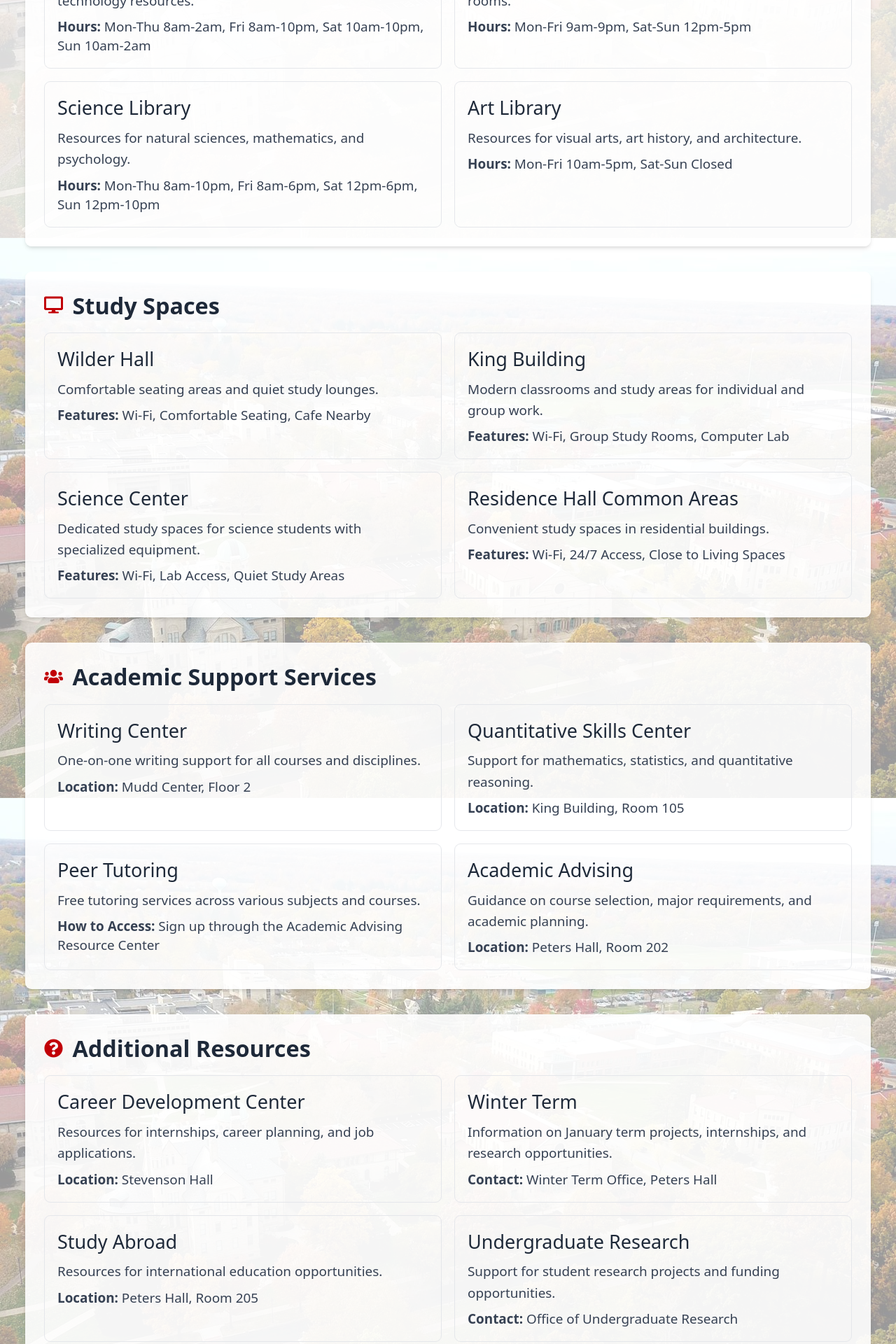
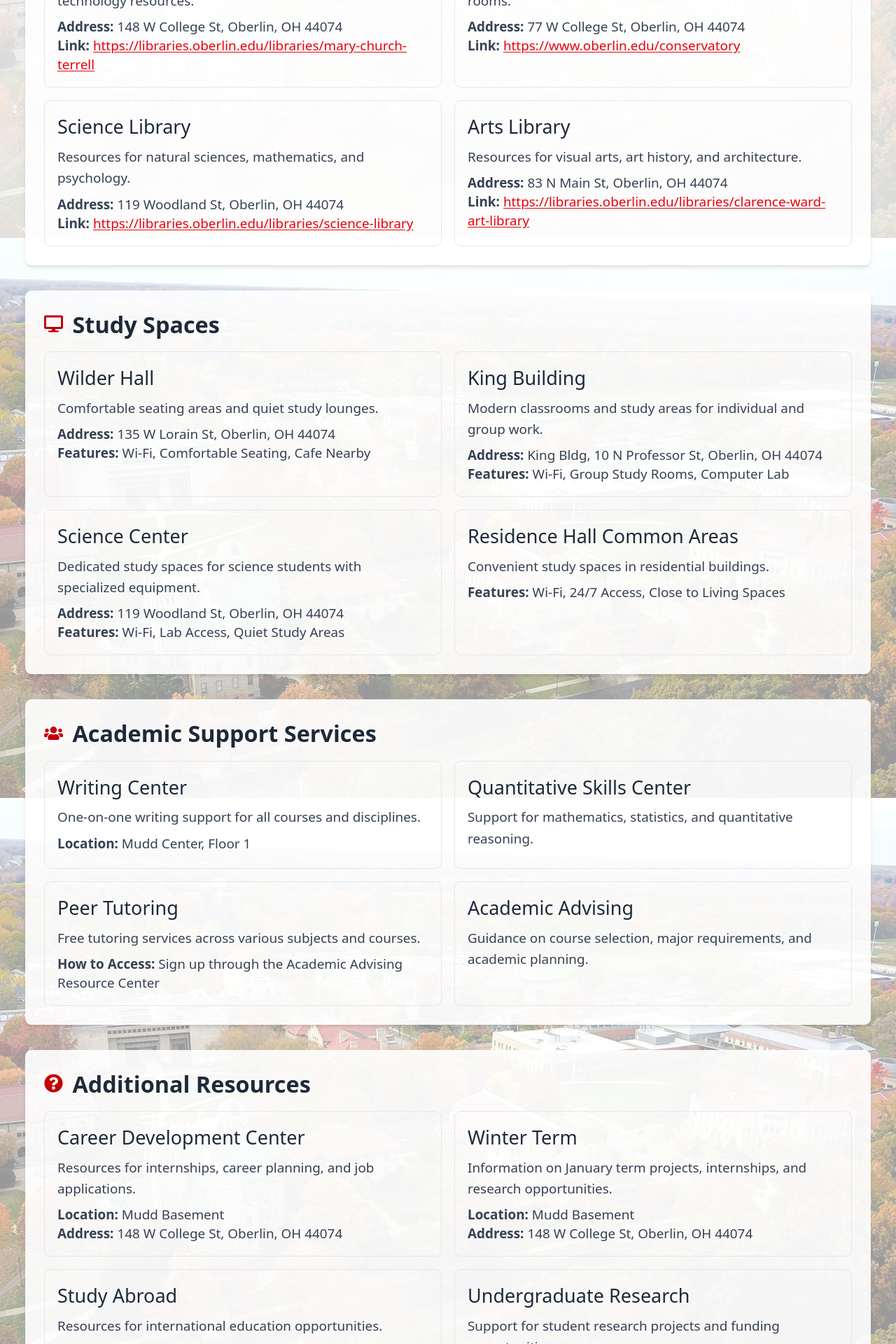
Before and after one commit to 2024frank/obie-quest, a Next.js app: page /academic in a window 1280 px wide. Shown: the part 460-2380 px from the top of the page at 70% size. Built offline with nearby package versions, Linux system fonts and the light colour scheme.

Commit message:
Update academic resources, dining information, and add student organizations section to home page

```diff
--- a/src/app/academic/page.tsx
+++ b/src/app/academic/page.tsx
@@ -21,28 +21,40 @@
             <h3 className="font-medium text-lg mb-2 text-gray-800">Mudd Center</h3>
             <p className="text-gray-700 mb-2">Main library with extensive collections, study spaces, and technology resources.</p>
             <p className="text-sm text-gray-700">
-              <strong>Hours:</strong> Mon-Thu 8am-2am, Fri 8am-10pm, Sat 10am-10pm, Sun 10am-2am
+              <strong>Address:</strong> 148 W College St, Oberlin, OH 44074
+            </p>
+            <p className="text-sm text-gray-700">
+              <strong>Link:</strong> <a href="https://libraries.oberlin.edu/libraries/mary-church-terrell" className="text-red-600 hover:underline" target="_blank" rel="noopener noreferrer">https://libraries.oberlin.edu/libraries/mary-church-terrell</a>
             </p>
           </div>
           <div className="border border-gray-200 rounded-lg p-4">
             <h3 className="font-medium text-lg mb-2 text-gray-800">Conservatory Library</h3>
             <p className="text-gray-700 mb-2">Houses music collections, scores, recordings, and practice rooms.</p>
             <p className="text-sm text-gray-700">
-              <strong>Hours:</strong> Mon-Fri 9am-9pm, Sat-Sun 12pm-5pm
+              <strong>Address:</strong> 77 W College St, Oberlin, OH 44074
+            </p>
+            <p className="text-sm text-gray-700">
+              <strong>Link:</strong> <a href="https://www.oberlin.edu/conservatory" className="text-red-600 hover:underline" target="_blank" rel="noopener noreferrer">https://www.oberlin.edu/conservatory</a>
             </p>
           </div>
           <div className="border border-gray-200 rounded-lg p-4">
             <h3 className="font-medium text-lg mb-2 text-gray-800">Science Library</h3>
             <p className="text-gray-700 mb-2">Resources for natural sciences, mathematics, and psychology.</p>
             <p className="text-sm text-gray-700">
-              <strong>Hours:</strong> Mon-Thu 8am-10pm, Fri 8am-6pm, Sat 12pm-6pm, Sun 12pm-10pm
+              <strong>Address:</strong> 119 Woodland St, Oberlin, OH 44074
+            </p>
+            <p className="text-sm text-gray-700">
+              <strong>Link:</strong> <a href="https://libraries.oberlin.edu/libraries/science-library" className="text-red-600 hover:underline" target="_blank" rel="noopener noreferrer">https://libraries.oberlin.edu/libraries/science-library</a>
             </p>
           </div>
           <div className="border border-gray-200 rounded-lg p-4">
-            <h3 className="font-medium text-lg mb-2 text-gray-800">Art Library</h3>
+            <h3 className="font-medium text-lg mb-2 text-gray-800">Arts Library</h3>
             <p className="text-gray-700 mb-2">Resources for visual arts, art history, and architecture.</p>
             <p className="text-sm text-gray-700">
-              <strong>Hours:</strong> Mon-Fri 10am-5pm, Sat-Sun Closed
+              <strong>Address:</strong> 83 N Main St, Oberlin, OH 44074
+            </p>
+            <p className="text-sm text-gray-700">
+              <strong>Link:</strong> <a href="https://libraries.oberlin.edu/libraries/clarence-ward-art-library" className="text-red-600 hover:underline" target="_blank" rel="noopener noreferrer">https://libraries.oberlin.edu/libraries/clarence-ward-art-library</a>
             </p>
           </div>
         </div>
@@ -58,16 +70,19 @@
           <div className="border border-gray-200 rounded-lg p-4">
             <h3 className="font-medium text-lg mb-2 text-gray-800">Wilder Hall</h3>
             <p className="text-gray-700 mb-2">Comfortable seating areas and quiet study lounges.</p>
+            <p className="text-sm text-gray-700"><strong>Address:</strong> 135 W Lorain St, Oberlin, OH 44074</p>
             <p className="text-sm text-gray-700"><strong>Features:</strong> Wi-Fi, Comfortable Seating, Cafe Nearby</p>
           </div>
           <div className="border border-gray-200 rounded-lg p-4">
             <h3 className="font-medium text-lg mb-2 text-gray-800">King Building</h3>
             <p className="text-gray-700 mb-2">Modern classrooms and study areas for individual and group work.</p>
+            <p className="text-sm text-gray-700"><strong>Address:</strong> King Bldg, 10 N Professor St, Oberlin, OH 44074</p>
             <p className="text-sm text-gray-700"><strong>Features:</strong> Wi-Fi, Group Study Rooms, Computer Lab</p>
           </div>
           <div className="border border-gray-200 rounded-lg p-4">
             <h3 className="font-medium text-lg mb-2 text-gray-800">Science Center</h3>
             <p className="text-gray-700 mb-2">Dedicated study spaces for science students with specialized equipment.</p>
+            <p className="text-sm text-gray-700"><strong>Address:</strong> 119 Woodland St, Oberlin, OH 44074</p>
             <p className="text-sm text-gray-700"><strong>Features:</strong> Wi-Fi, Lab Access, Quiet Study Areas</p>
           </div>
           <div className="border border-gray-200 rounded-lg p-4">
@@ -88,12 +103,11 @@
           <div className="border border-gray-200 rounded-lg p-4">
             <h3 className="font-medium text-lg mb-2 text-gray-800">Writing Center</h3>
             <p className="text-gray-700 mb-2">One-on-one writing support for all courses and disciplines.</p>
-            <p className="text-sm text-gray-700"><strong>Location:</strong> Mudd Center, Floor 2</p>
+            <p className="text-sm text-gray-700"><strong>Location:</strong> Mudd Center, Floor 1</p>
           </div>
           <div className="border border-gray-200 rounded-lg p-4">
             <h3 className="font-medium text-lg mb-2 text-gray-800">Quantitative Skills Center</h3>
             <p className="text-gray-700 mb-2">Support for mathematics, statistics, and quantitative reasoning.</p>
-            <p className="text-sm text-gray-700"><strong>Location:</strong> King Building, Room 105</p>
           </div>
           <div className="border border-gray-200 rounded-lg p-4">
             <h3 className="font-medium text-lg mb-2 text-gray-800">Peer Tutoring</h3>
@@ -103,7 +117,6 @@
           <div className="border border-gray-200 rounded-lg p-4">
             <h3 className="font-medium text-lg mb-2 text-gray-800">Academic Advising</h3>
             <p className="text-gray-700 mb-2">Guidance on course selection, major requirements, and academic planning.</p>
-            <p className="text-sm text-gray-700"><strong>Location:</strong> Peters Hall, Room 202</p>
           </div>
         </div>
       </section>
@@ -118,17 +131,20 @@
           <div className="border border-gray-200 rounded-lg p-4">
             <h3 className="font-medium text-lg mb-2 text-gray-800">Career Development Center</h3>
             <p className="text-gray-700 mb-2">Resources for internships, career planning, and job applications.</p>
-            <p className="text-sm text-gray-700"><strong>Location:</strong> Stevenson Hall</p>
+            <p className="text-sm text-gray-700"><strong>Location:</strong> Mudd Basement</p>
+            <p className="text-sm text-gray-700"><strong>Address:</strong> 148 W College St, Oberlin, OH 44074</p>
           </div>
           <div className="border border-gray-200 rounded-lg p-4">
             <h3 className="font-medium text-lg mb-2 text-gray-800">Winter Term</h3>
             <p className="text-gray-700 mb-2">Information on January term projects, internships, and research opportunities.</p>
-            <p className="text-sm text-gray-700"><strong>Contact:</strong> Winter Term Office, Peters Hall</p>
+            <p className="text-sm text-gray-700"><strong>Location:</strong> Mudd Basement</p>
+            <p className="text-sm text-gray-700"><strong>Address:</strong> 148 W College St, Oberlin, OH 44074</p>
           </div>
           <div className="border border-gray-200 rounded-lg p-4">
             <h3 className="font-medium text-lg mb-2 text-gray-800">Study Abroad</h3>
             <p className="text-gray-700 mb-2">Resources for international education opportunities.</p>
-            <p className="text-sm text-gray-700"><strong>Location:</strong> Peters Hall, Room 205</p>
+            <p className="text-sm text-gray-700"><strong>Location:</strong> Mudd Basement</p>
+            <p className="text-sm text-gray-700"><strong>Address:</strong> 148 W College St, Oberlin, OH 44074</p>
           </div>
           <div className="border border-gray-200 rounded-lg p-4">
             <h3 className="font-medium text-lg mb-2 text-gray-800">Undergraduate Research</h3>
@@ -146,20 +162,25 @@
         </div>
         <div className="grid md:grid-cols-2 gap-4">
           <div className="border border-gray-200 rounded-lg p-4">
-            <h3 className="font-medium text-lg mb-2 text-gray-800">PRESTO</h3>
+            <h3 className="font-medium text-lg mb-2 text-gray-800">Oberview</h3>
             <p className="text-gray-700 mb-2">Oberlin&apos;s student information system for course registration, grades, and academic records.</p>
+            <p className="text-sm text-gray-700">
+              <strong>Link:</strong> <a href="https://oberview.oberlin.edu/" className="text-red-600 hover:underline" target="_blank" rel="noopener noreferrer">https://oberview.oberlin.edu/</a>
+            </p>
           </div>
           <div className="border border-gray-200 rounded-lg p-4">
             <h3 className="font-medium text-lg mb-2 text-gray-800">Blackboard</h3>
             <p className="text-gray-700 mb-2">Course management system for assignments, readings, and communications.</p>
+            <p className="text-sm text-gray-700">
+              <strong>Link:</strong> <a href="https://blackboard.oberlin.edu/" className="text-red-600 hover:underline" target="_blank" rel="noopener noreferrer">https://blackboard.oberlin.edu/</a>
+            </p>
           </div>
           <div className="border border-gray-200 rounded-lg p-4">
             <h3 className="font-medium text-lg mb-2 text-gray-800">Library Databases</h3>
             <p className="text-gray-700 mb-2">Online access to journals, books, and research materials.</p>
-          </div>
-          <div className="border border-gray-200 rounded-lg p-4">
-            <h3 className="font-medium text-lg mb-2 text-gray-800">Oberlin Mobile App</h3>
-            <p className="text-gray-700 mb-2">Access to campus resources, events, and information on the go.</p>
+            <p className="text-sm text-gray-700">
+              <strong>Link:</strong> <a href="https://libraries.oberlin.edu/" className="text-red-600 hover:underline" target="_blank" rel="noopener noreferrer">https://libraries.oberlin.edu/</a>
+            </p>
           </div>
         </div>
       </section>
--- a/src/app/dining/page.tsx
+++ b/src/app/dining/page.tsx
@@ -16,6 +16,9 @@
           <FaUtensils className="text-red-700 mr-4 h-7 w-7" aria-hidden="true" />
           <h2 id="dining-halls-heading" className="text-2xl font-semibold text-gray-800">Campus Dining Halls</h2>
         </div>
+        <div className="text-center mb-4">
+          <p className="text-gray-900 font-medium"><strong className="text-red-700">Menu for all campus dining options:</strong> <a href="https://dish.avifoodsystems.com/oberlincollege" className="text-red-600 hover:underline" target="_blank" rel="noopener noreferrer">https://dish.avifoodsystems.com/oberlincollege</a></p>
+        </div>
         <div className="grid md:grid-cols-2 gap-8">
           <div className="border border-gray-300 rounded-lg p-5 hover:border-red-300 transition-colors shadow-sm">
             <h3 className="font-medium text-xl mb-3 text-gray-800">Stevenson Dining Hall</h3>
@@ -29,18 +32,7 @@
           </div>
 
           <div className="border border-gray-300 rounded-lg p-5 hover:border-red-300 transition-colors shadow-sm">
-            <h3 className="font-medium text-xl mb-3 text-gray-800">Dascomb Dining Hall</h3>
-            <p className="text-gray-700 mb-3">Comfortable dining hall with a home-style atmosphere and varied menu options.</p>
-            <div className="bg-gray-50 p-3 rounded mb-2">
-              <p className="text-gray-900 font-medium"><strong className="text-red-700">Hours:</strong> Breakfast: 8:00am - 10:00am, Lunch: 11:30am - 1:30pm, Dinner: 5:30pm - 7:30pm, Weekend: Limited Hours</p>
-            </div>
-            <div className="bg-gray-50 p-3 rounded">
-              <p className="text-gray-900 font-medium"><strong className="text-red-700">Features:</strong> Comfort Food, Salad Bar, Dessert Station</p>
-            </div>
-          </div>
-
-          <div className="border border-gray-300 rounded-lg p-5 hover:border-red-300 transition-colors shadow-sm">
-            <h3 className="font-medium text-xl mb-3 text-gray-800">Talcott Dining Hall</h3>
+            <h3 className="font-medium text-xl mb-3 text-gray-800">Heritage Dining Hall</h3>
             <p className="text-gray-700 mb-3">Smaller dining hall with a cozy atmosphere and specialized menu items.</p>
             <div className="bg-gray-50 p-3 rounded mb-2">
               <p className="text-gray-900 font-medium"><strong className="text-red-700">Hours:</strong> Breakfast: 8:00am - 10:00am, Lunch: 11:30am - 1:30pm, Dinner: 5:30pm - 7:30pm, Weekend: Closed</p>
@@ -69,6 +61,9 @@
           <FaCoffee className="text-red-700 mr-4 h-7 w-7" aria-hidden="true" />
           <h2 id="cafes-heading" className="text-2xl font-semibold text-gray-800">Campus Cafes & Grab-and-Go</h2>
         </div>
+        <div className="text-center mb-4">
+          <p className="text-gray-900 font-medium"><strong className="text-red-700">Menu for all campus dining options:</strong> <a href="https://dish.avifoodsystems.com/oberlincollege" className="text-red-600 hover:underline" target="_blank" rel="noopener noreferrer">https://dish.avifoodsystems.com/oberlincollege</a></p>
+        </div>
         <div className="grid md:grid-cols-2 gap-8">
           <div className="border border-gray-300 rounded-lg p-5 hover:border-red-300 transition-colors shadow-sm">
             <h3 className="font-medium text-xl mb-3 text-gray-800">Azariah&apos;s Café</h3>
@@ -93,18 +88,7 @@
           </div>
 
           <div className="border border-gray-300 rounded-lg p-5 hover:border-red-300 transition-colors shadow-sm">
-            <h3 className="font-medium text-xl mb-3 text-gray-800">Science Center Café</h3>
-            <p className="text-gray-700 mb-3">Quick service café in the Science Center.</p>
-            <div className="bg-gray-50 p-3 rounded mb-2">
-              <p className="text-gray-900 font-medium"><strong className="text-red-700">Hours:</strong> Mon-Fri 8:00am - 4:00pm, Sat-Sun Closed</p>
-            </div>
-            <div className="bg-gray-50 p-3 rounded">
-              <p className="text-gray-900 font-medium"><strong className="text-red-700">Features:</strong> Coffee, Tea, Pastries, Sandwiches</p>
-            </div>
-          </div>
-
-          <div className="border border-gray-300 rounded-lg p-5 hover:border-red-300 transition-colors shadow-sm">
-            <h3 className="font-medium text-xl mb-3 text-gray-800">Conservatory Café</h3>
+            <h3 className="font-medium text-xl mb-3 text-gray-800">Skybar Cafe</h3>
             <p className="text-gray-700 mb-3">Café serving the Conservatory of Music community.</p>
             <div className="bg-gray-50 p-3 rounded mb-2">
               <p className="text-gray-900 font-medium"><strong className="text-red-700">Hours:</strong> Mon-Fri 8:30am - 5:00pm, Sat-Sun Closed</p>
@@ -127,21 +111,33 @@
             <h3 className="font-medium text-xl mb-3 text-gray-800">The Feve</h3>
             <p className="text-gray-700 mb-3">Popular gastropub with creative burgers, craft beers, and brunch.</p>
             <div className="bg-gray-50 p-3 rounded mb-2">
+              <p className="text-gray-900 font-medium"><strong className="text-red-700">Address:</strong> 30 S Main St, Oberlin, OH 44074</p>
+            </div>
+            <div className="bg-gray-50 p-3 rounded mb-2">
               <p className="text-gray-900 font-medium"><strong className="text-red-700">Cuisine:</strong> American, Gastropub</p>
             </div>
+            <div className="bg-gray-50 p-3 rounded mb-2">
+              <p className="text-gray-900 font-medium"><strong className="text-red-700">Features:</strong> Student Favorite, Weekend Brunch, Bar</p>
+            </div>
             <div className="bg-gray-50 p-3 rounded">
-              <p className="text-gray-900 font-medium"><strong className="text-red-700">Features:</strong> Student Favorite, Weekend Brunch, Bar</p>
+              <p className="text-gray-900 font-medium"><strong className="text-red-700">Link:</strong> <a href="https://www.thefeve.com/" className="text-red-600 hover:underline" target="_blank" rel="noopener noreferrer">https://www.thefeve.com/</a></p>
             </div>
           </div>
 
           <div className="border border-gray-300 rounded-lg p-5 hover:border-red-300 transition-colors shadow-sm">
-            <h3 className="font-medium text-xl mb-3 text-gray-800">Black River Café</h3>
-            <p className="text-gray-700 mb-3">Casual café serving breakfast and lunch with vegan and vegetarian options.</p>
+            <h3 className="font-medium text-xl mb-3 text-gray-800">Black River Wine Shop and Bar</h3>
+            <p className="text-gray-700 mb-3">Wine shop and bar with a selection of wines, beers, and light fare.</p>
             <div className="bg-gray-50 p-3 rounded mb-2">
-              <p className="text-gray-900 font-medium"><strong className="text-red-700">Cuisine:</strong> American, Café</p>
+              <p className="text-gray-900 font-medium"><strong className="text-red-700">Address:</strong> 15 S Main St, Oberlin, OH 44074</p>
+            </div>
+            <div className="bg-gray-50 p-3 rounded mb-2">
+              <p className="text-gray-900 font-medium"><strong className="text-red-700">Cuisine:</strong> Wine Bar, Small Plates</p>
+            </div>
+            <div className="bg-gray-50 p-3 rounded mb-2">
+              <p className="text-gray-900 font-medium"><strong className="text-red-700">Features:</strong> Wine Selection, Cozy Atmosphere, Evening Spot</p>
             </div>
             <div className="bg-gray-50 p-3 rounded">
-              <p className="text-gray-900 font-medium"><strong className="text-red-700">Features:</strong> Vegetarian-Friendly, Good Coffee, Morning Favorite</p>
+              <p className="text-gray-900 font-medium"><strong className="text-red-700">Link:</strong> <a href="https://www.blackriveroberlin.com/" className="text-red-600 hover:underline" target="_blank" rel="noopener noreferrer">https://www.blackriveroberlin.com/</a></p>
             </div>
           </div>
 
@@ -149,21 +145,16 @@
             <h3 className="font-medium text-xl mb-3 text-gray-800">Aladdin&apos;s Eatery</h3>
             <p className="text-gray-700 mb-3">Lebanese-American restaurant with healthy, flavorful options.</p>
             <div className="bg-gray-50 p-3 rounded mb-2">
+              <p className="text-gray-900 font-medium"><strong className="text-red-700">Address:</strong> 5 W College St, Oberlin, OH 44074</p>
+            </div>
+            <div className="bg-gray-50 p-3 rounded mb-2">
               <p className="text-gray-900 font-medium"><strong className="text-red-700">Cuisine:</strong> Lebanese, Mediterranean</p>
             </div>
-            <div className="bg-gray-50 p-3 rounded">
+            <div className="bg-gray-50 p-3 rounded mb-2">
               <p className="text-gray-900 font-medium"><strong className="text-red-700">Features:</strong> Vegetarian/Vegan Options, Fresh Ingredients</p>
             </div>
-          </div>
-
-          <div className="border border-gray-300 rounded-lg p-5 hover:border-red-300 transition-colors shadow-sm">
-            <h3 className="font-medium text-xl mb-3 text-gray-800">Agave Burrito Bar & Tequilería</h3>
-            <p className="text-gray-700 mb-3">Mexican restaurant with burritos, tacos, and margaritas.</p>
-            <div className="bg-gray-50 p-3 rounded mb-2">
-              <p className="text-gray-900 font-medium"><strong className="text-red-700">Cuisine:</strong> Mexican</p>
-            </div>
             <div className="bg-gray-50 p-3 rounded">
-              <p className="text-gray-900 font-medium"><strong className="text-red-700">Features:</strong> Build-Your-Own Burritos, Bar, Casual</p>
+              <p className="text-gray-900 font-medium"><strong className="text-red-700">Link:</strong> <a href="https://aladdins.com/" className="text-red-600 hover:underline" target="_blank" rel="noopener noreferrer">https://aladdins.com/</a></p>
             </div>
           </div>
 
@@ -171,53 +162,18 @@
             <h3 className="font-medium text-xl mb-3 text-gray-800">Kim&apos;s</h3>
             <p className="text-gray-700 mb-3">Korean restaurant with authentic dishes and comfort food.</p>
             <div className="bg-gray-50 p-3 rounded mb-2">
+              <p className="text-gray-900 font-medium"><strong className="text-red-700">Address:</strong> 23 Eric Nord Way Suite #1, Oberlin, OH 44074</p>
+            </div>
+            <div className="bg-gray-50 p-3 rounded mb-2">
               <p className="text-gray-900 font-medium"><strong className="text-red-700">Cuisine:</strong> Korean</p>
             </div>
-            <div className="bg-gray-50 p-3 rounded">
+            <div className="bg-gray-50 p-3 rounded mb-2">
               <p className="text-gray-900 font-medium"><strong className="text-red-700">Features:</strong> Bibimbap, Bulgogi, Cozy Atmosphere</p>
             </div>
-          </div>
-
-          <div className="border border-gray-300 rounded-lg p-5 hover:border-red-300 transition-colors shadow-sm">
-            <h3 className="font-medium text-xl mb-3 text-gray-800">Blue Rooster Bakehouse</h3>
-            <p className="text-gray-700 mb-3">Artisan bakery with fresh breads, pastries, and coffee.</p>
-            <div className="bg-gray-50 p-3 rounded mb-2">
-              <p className="text-gray-900 font-medium"><strong className="text-red-700">Cuisine:</strong> Bakery, Café</p>
-            </div>
             <div className="bg-gray-50 p-3 rounded">
-              <p className="text-gray-900 font-medium"><strong className="text-red-700">Features:</strong> Homemade Pastries, Specialty Coffee, Breakfast</p>
+              <p className="text-gray-900 font-medium"><strong className="text-red-700">Link:</strong> <a href="https://www.facebook.com/kimsgrocerytakeout/" className="text-red-600 hover:underline" target="_blank" rel="noopener noreferrer">https://www.facebook.com/kimsgrocerytakeout/</a></p>
             </div>
           </div>
-        </div>
-      </section>
-
-      {/* Meal Plan Information */}
-      <section className="bg-white p-8 rounded-lg shadow-md" aria-labelledby="meal-plan-heading">
-        <h2 id="meal-plan-heading" className="text-2xl font-semibold text-gray-800 mb-5">Meal Plan Information</h2>
-        <div className="space-y-5">
-          <p className="text-lg text-gray-700">
-            Oberlin offers various meal plans to fit different student needs and lifestyles.
-            All meal plans include a combination of meal swipes and Flex Points that can be used
-            at campus dining halls and retail locations.
-          </p>
-          <div className="grid md:grid-cols-3 gap-6">
-            <div className="border border-gray-300 rounded-lg p-5 shadow-sm">
-              <h3 className="font-medium text-xl mb-2 text-gray-800">Traditional Plan</h3>
-              <p className="text-gray-700 text-base">21 meals per week + $150 Flex Points</p>
-            </div>
-            <div className="border border-gray-300 rounded-lg p-5 shadow-sm">
-              <h3 className="font-medium text-xl mb-2 text-gray-800">Block Plan</h3>
-              <p className="text-gray-700 text-base">200 meals per semester + $250 Flex Points</p>
-            </div>
-            <div className="border border-gray-300 rounded-lg p-5 shadow-sm">
-              <h3 className="font-medium text-xl mb-2 text-gray-800">Flex Plan</h3>
-              <p className="text-gray-700 text-base">14 meals per week + $300 Flex Points</p>
-            </div>
-          </div>
-          <p className="text-lg text-gray-700">
-            For more information about meal plans, visit the Campus Dining Services office in Wilder Hall
-            or check the Oberlin Dining website.
-          </p>
         </div>
       </section>
     </div>
```
Also changed, not shown: src/app/page.tsx (+14 -1 lines).
